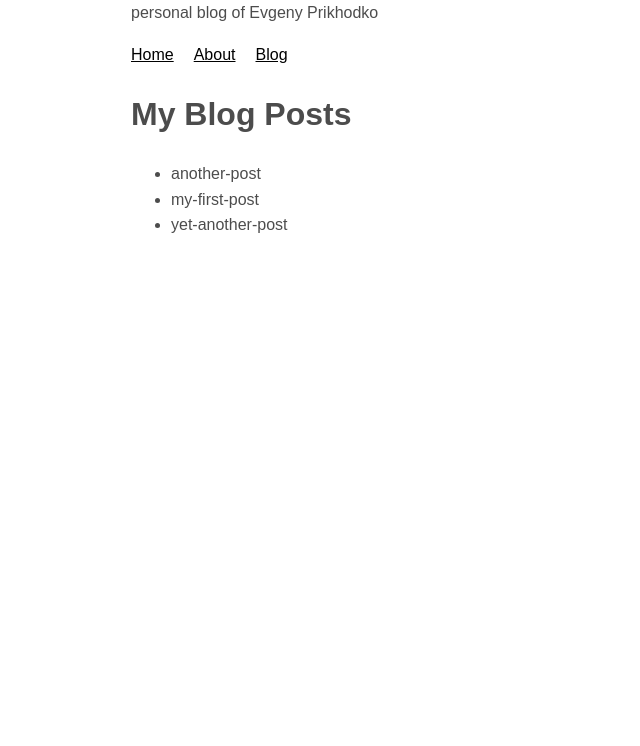
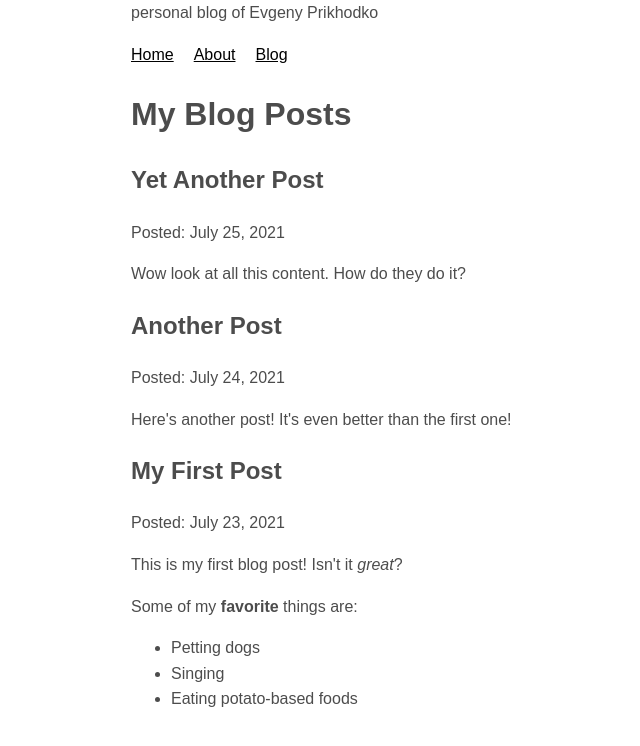
Before and after one commit to eprikhodko/personal-blog, a Gatsby site: page /blog in a window 1280 px wide. Shown: the whole page, without its empty margins (259-899 px from the left). Built offline with nearby package versions, Linux system fonts and the light colour scheme; Gatsby itself is replaced by a stand-in of ours.

Commit message:
Render data from .mdx files to the blog page

```diff
--- a/blog/another-post.mdx
+++ b/blog/another-post.mdx
@@ -0,0 +1,6 @@
+---
+title: "Another Post"
+date: "2021-07-24"
+---
+
+Here's another post! It's even better than the first one!
--- a/blog/my-first-post.mdx
+++ b/blog/my-first-post.mdx
@@ -0,0 +1,12 @@
+---
+title: "My First Post"
+date: "2021-07-23"
+---
+
+This is my first blog post! Isn't it _great_?
+
+Some of my **favorite** things are:
+
+- Petting dogs
+- Singing
+- Eating potato-based foods
--- a/blog/yet-another-post.mdx
+++ b/blog/yet-another-post.mdx
@@ -0,0 +1,6 @@
+---
+title: "Yet Another Post"
+date: "2021-07-25"
+---
+
+Wow look at all this content. How do they do it?
--- a/gatsby-config.js
+++ b/gatsby-config.js
@@ -14,5 +14,6 @@
         path: `${__dirname}/blog`,
       },
     },
+    "gatsby-plugin-mdx",
   ],
 }
--- a/package.json
+++ b/package.json
@@ -15,9 +15,12 @@
     "clean": "gatsby clean"
   },
   "dependencies": {
+    "@mdx-js/mdx": "^1.6.22",
+    "@mdx-js/react": "^1.6.22",
     "babel-plugin-styled-components": "^2.0.2",
     "gatsby": "^4.4.0",
     "gatsby-plugin-image": "^2.4.0",
+    "gatsby-plugin-mdx": "^3.4.0",
     "gatsby-plugin-sharp": "^4.4.0",
     "gatsby-plugin-styled-components": "^5.4.0",
     "gatsby-source-filesystem": "^4.4.0",
--- a/src/pages/blog.js
+++ b/src/pages/blog.js
@@ -1,24 +1,39 @@
 import * as React from "react"
 import { graphql } from "gatsby"
+import { MDXRenderer } from "gatsby-plugin-mdx"
 import Layout from "../components/Layout"
 
 function BlogPage({ data }) {
+  //   console.log(data)
   return (
     <Layout pageTitle="My Blog Posts">
-      <ul>
-        {data.allFile.nodes.map((node) => (
-          <li key={node.name}>{node.name}</li>
-        ))}
-      </ul>
+      {data.allMdx.nodes.map((node) => (
+        <article key={node.id}>
+          <h2>{node.frontmatter.title}</h2>
+          <p>Posted: {node.frontmatter.date}</p>
+          {/* <p>updated: {node.parent.modifiedTime}</p> */}
+          <MDXRenderer>{node.body}</MDXRenderer>
+        </article>
+      ))}
     </Layout>
   )
 }
 
 export const query = graphql`
   query {
-    allFile {
+    allMdx(sort: { fields: frontmatter___date, order: DESC }) {
       nodes {
-        name
+        frontmatter {
+          date(formatString: "MMMM D, YYYY")
+          title
+        }
+        id
+        body
+        parent {
+          ... on File {
+            modifiedTime(formatString: "MMMM D, YYYY")
+          }
+        }
       }
     }
   }
```
Also changed, not shown: 1 other file.
